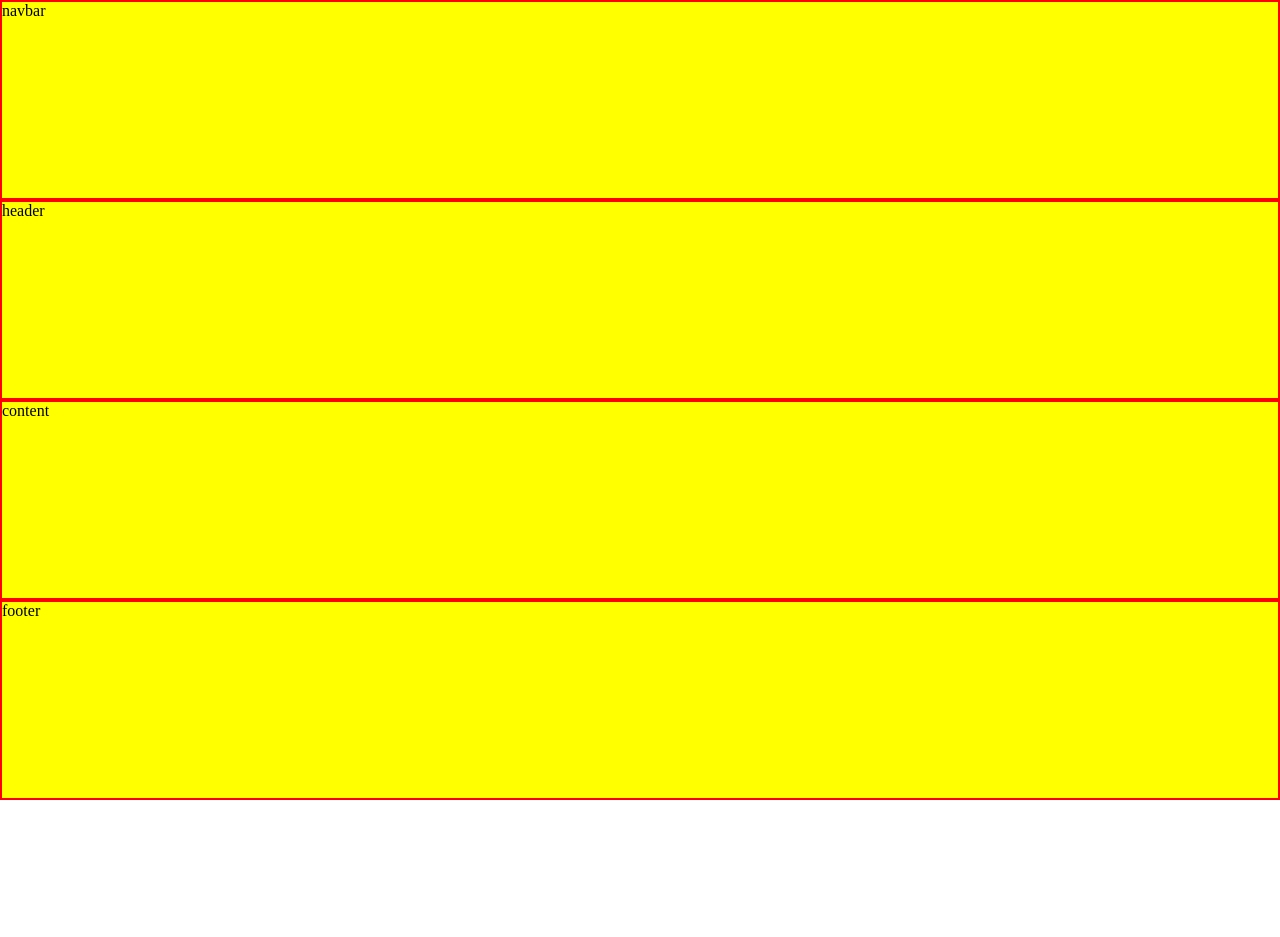
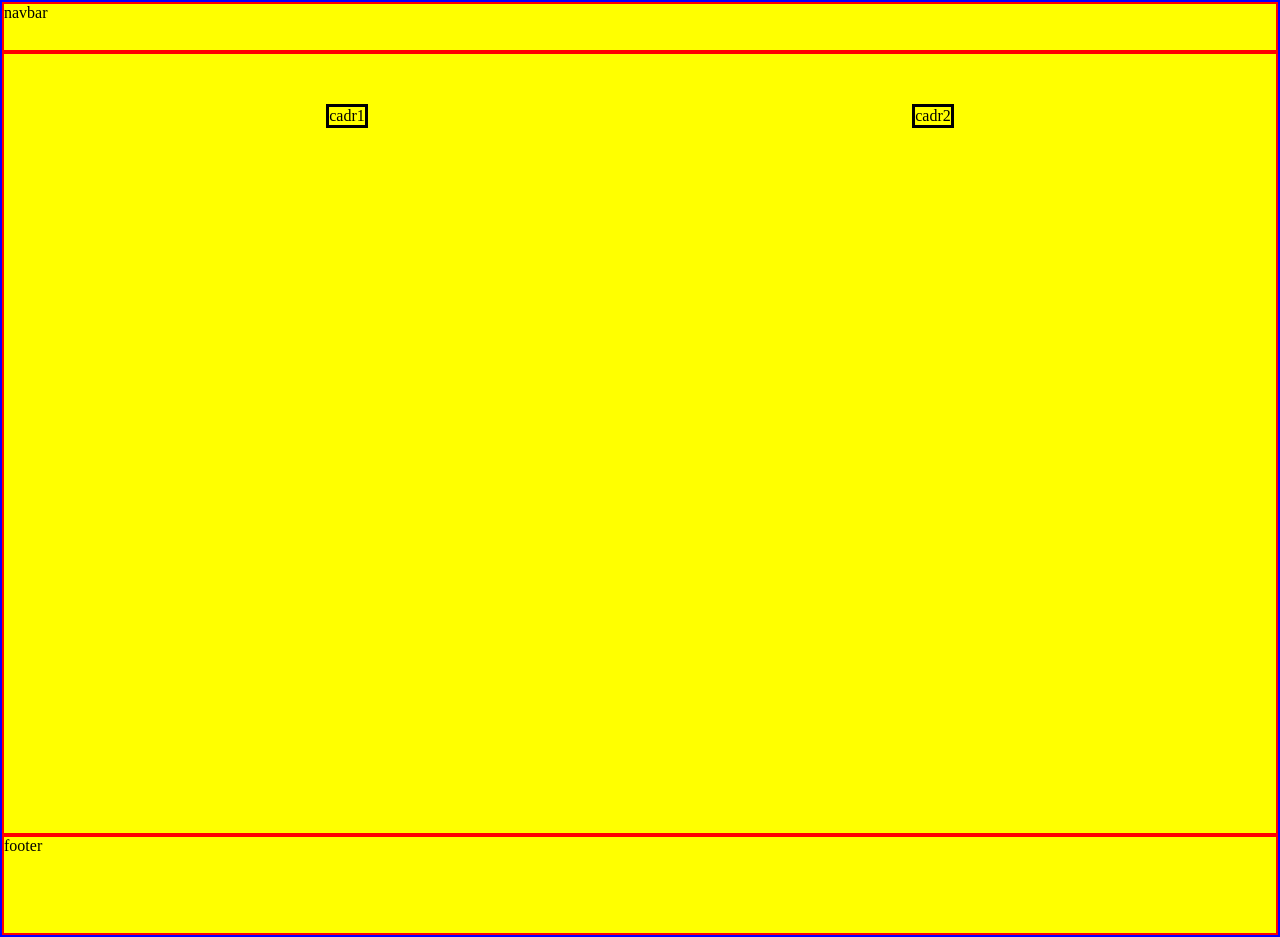
Before and after one commit to EdroVolt/BlogSite, a website: page index.html in a window 1280 px wide. Before the commit the page ends 800 px from the top, so only its background shows below. Drawn offline with Linux system fonts and the light colour scheme.

Commit message:
feat: set the layout grid for blog home page

```diff
--- a/css/app.css
+++ b/css/app.css
@@ -1,23 +1,42 @@
 html,
 body {
-    width: 100%;
-    height: 100%;
   margin: 0;
-    padding: 0;
 }
 
 .container {
-    width: auto;
   height: 100%;
   background: yellow;
-    border: none;
+  border: 2px solid blue;
   display: grid;
   grid-template-columns: 1fr;
-    grid-template-rows: 50px 200px 500 100px;
+  grid-template-rows: 50px 783px 100px;
 }
 
-div {
-    width: auto;
-    height: auto;
+.container > div {
   border: 2px solid red;
+  /* display: flex; */
 }
+
+.navbar {
+  /* grid-area: nv; */
+}
+
+.header {
+  /* grid-area: hd; */
+}
+
+.content {
+  padding: 50px;
+  display: flex;
+  justify-content: space-around;
+  align-items: start;
+  flex-wrap: wrap;
+}
+
+.footer {
+  /* grid-area: ft; */
+}
+
+.card {
+  border: 3px solid black;
+}
--- a/index.html
+++ b/index.html
@@ -10,11 +10,14 @@
 
 <body>
     <div class="container">
-        <div>navbar</div>
-        <div>header</div>
-        <div>content</div>
-        <div>footer</div>
-
+        <div class="navbar">navbar</div>
+        <div class="content">
+            <div class="card">cadr1</div>
+            <div class="card">cadr2</div>
+            <!-- <div class="card">cadr3</div>
+            <div class="card">cadr4</div> -->
+        </div>
+        <div class="footer">footer</div>
     </div>
 
 </body>
```
Also changed, not shown: package.json (added, +24 -0 lines), 2 other files. Lines whose indentation alone changed are shown as unchanged.
